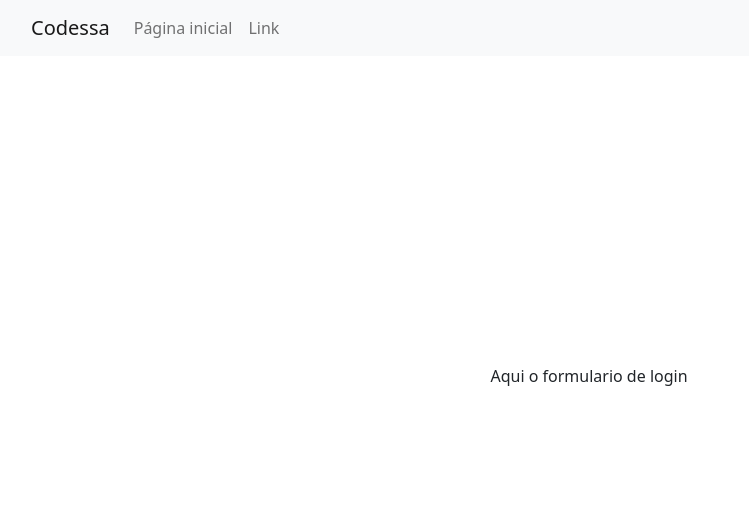
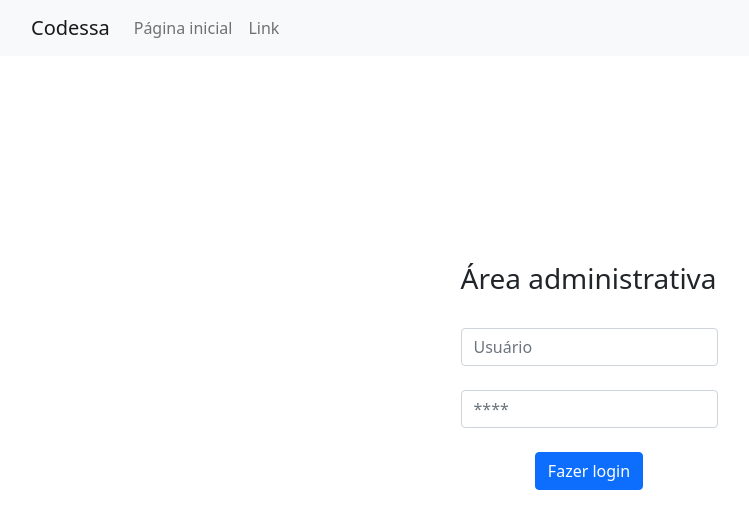
Before and after one commit to drelocatelli/codessa, a Next.js app in the folder frontend/: page /admin in a window 1280 px wide. Shown: the top 528 px of the page, without its empty margins (51-800 px from the left). Built offline with nearby package versions, Linux system fonts and the light colour scheme.

Commit message:
adding redux

```diff
--- a/frontend/package.json
+++ b/frontend/package.json
@@ -8,11 +8,14 @@
     "lint": "next lint"
   },
   "dependencies": {
+    "@reduxjs/toolkit": "^1.7.2",
     "bootstrap": "^5.1.3",
     "next": "12.0.10",
     "react": "17.0.2",
     "react-bootstrap": "^2.1.2",
-    "react-dom": "17.0.2"
+    "react-dom": "17.0.2",
+    "react-hook-form": "^7.26.0",
+    "react-redux": "^7.2.6"
   },
   "devDependencies": {
     "eslint": "8.8.0",
--- /dev/null
+++ b/frontend/src/Store/Authentication/AuthAction.js
@@ -0,0 +1,3 @@
+import { createAction } from "@reduxjs/toolkit";
+
+export const SaveLogin = createAction('SAVE_LOGIN');
--- /dev/null
+++ b/frontend/src/Store/Authentication/AuthReducer.js
@@ -0,0 +1,14 @@
+import {SaveLogin} from './AuthAction';
+
+const INITIAL_STATE = {
+    token: undefined
+}
+
+export default function(state = INITIAL_STATE, action) {
+    switch(action.type) {
+        case SaveLogin.type:
+            return {...state, token: action.payload}
+        default:
+            return state;
+    }
+}
--- /dev/null
+++ b/frontend/src/Store/Store.js
@@ -0,0 +1,8 @@
+import { configureStore } from "@reduxjs/toolkit";
+import AuthReducer from "./Authentication/AuthReducer";
+
+export default configureStore({
+    reducer: {
+        authentication: AuthReducer
+    }
+});
--- a/frontend/src/pages/_app.jsx
+++ b/frontend/src/pages/_app.jsx
@@ -1,15 +1,17 @@
 import Head from 'next/head';
 import 'bootstrap/dist/css/bootstrap.min.css';
+import { Provider } from 'react-redux';
+import Store from '../Store/Store';
 
 function MyApp({ Component, pageProps }) {
   return(
-    <>
+    <Provider store={Store}>
       <Head>
         <title>Codessa - o blog da programação!</title>
         <meta name="viewport" content="initial-scale=1.0, width=device-width" />
       </Head>
       <Component {...pageProps} />
-    </>
+    </Provider>
   );
 }
 
--- a/frontend/src/pages/admin/index.jsx
+++ b/frontend/src/pages/admin/index.jsx
@@ -1,12 +1,40 @@
-import { Container } from "react-bootstrap";
+import { Container, Form, Button } from "react-bootstrap";
 import Main from "../../Containers/main";
+import { useForm } from "react-hook-form";
+import { useDispatch, useSelector } from "react-redux";
 
 export default function Page() {
-    return(
+
+    const dispatch = useDispatch();
+    const {authentication} = useSelector(state => {return state});
+    const {handleSubmit, register} = useForm();
+
+    console.log(authentication)
+
+    function login(data) {
+        console.log(data)
+    }
+
+    return (
         <Main>
             <Container>
                 <div className='container'>
-                    Aqui o formulario de login
+                    <h3>Área administrativa</h3> <br />
+                    <form onSubmit={handleSubmit(login)}>
+                        <Form.Group>
+                            <Form.Control {...register('username')} type="text" placeholder="Usuário" />
+                        </Form.Group>
+                        <br />
+                        <Form.Group>
+                            <Form.Control {...register('password')} type="password" placeholder="****" />
+                        </Form.Group>
+                        <br />
+                        <div style={{textAlign: 'center'}}>
+                            <Form.Group>
+                                <Button variant="primary" type="submit">Fazer login</Button>
+                            </Form.Group>
+                        </div>
+                    </form>
                 </div>
             </Container>
             <style jsx>{`
```
Also changed, not shown: 2 other files (tests, documents, lock files or other folders).
